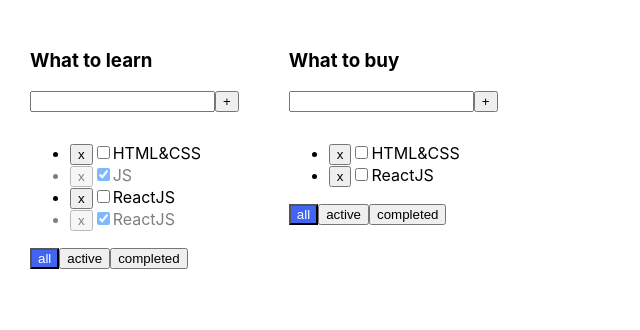
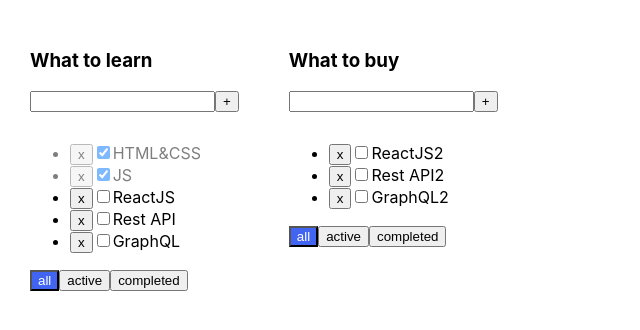
Before and after one commit to DaniyelGit/Todolist, a React (Create React App) app: page / in a window 1280 px wide. Shown: the top 330 px of the page, without its empty margins (0-640 px from the left). Built offline with nearby package versions, Linux system fonts and the light colour scheme.

Commit message:
functions refactor for new state (changeChecked, addedTask, removeTask).

```diff
--- a/src/App.tsx
+++ b/src/App.tsx
@@ -22,59 +22,63 @@ function App() {
    const todolistID2 = v1();
 
    const [todolists, setTodolists] = useState<Array<TodolistType>>([
-      {id: v1(), title: 'What to learn', filter: 'all'},
-      {id: v1(), title: 'What to buy', filter: 'active'},
+      {id: todolistID1, title: 'What to learn', filter: 'all'},
+      {id: todolistID2, title: 'What to buy', filter: 'active'},
    ])
 
+   let [tasks, setTasks] = useState({
+      [todolistID1]:[
+         {id: v1(), title: "HTML&CSS", isDone: true},
+         {id: v1(), title: "JS", isDone: true},
+         {id: v1(), title: "ReactJS", isDone: false},
+         {id: v1(), title: "Rest API", isDone: false},
+         {id: v1(), title: "GraphQL", isDone: false},
+      ],
+      [todolistID2]:[
+         {id: v1(), title: "HTML&CSS2", isDone: true},
+         {id: v1(), title: "JS2", isDone: true},
+         {id: v1(), title: "ReactJS2", isDone: false},
+         {id: v1(), title: "Rest API2", isDone: false},
+         {id: v1(), title: "GraphQL2", isDone: false},
+      ]
+   });
 
-   const [tasks, setTasks] = useState<Array<TasksType>>([
-      {id: v1(), title: "HTML&CSS", isDone: false},
-      {id: v1(), title: "JS", isDone: true},
-      {id: v1(), title: "ReactJS", isDone: false},
-      {id: v1(), title: "ReactJS", isDone: true},
-   ]);
 
-   const [filterTask, setFilterTask] = useState<FilterValuesType>('all')
-
-   const removeTask = (taskId: string) => {
-      setTasks(tasks.filter(task => task.id !== taskId));
+   const removeTask = (todoID: string, taskId: string) => {
+      setTasks({...tasks, [todoID]: tasks[todoID].filter(t => t.id !== taskId)});
    }
 
    const changeFilter = (todoID: string, valueFilter: FilterValuesType) => {
-      setTodolists(todolists.map(tl => tl.id === todoID ? {...tl, filter: valueFilter} : tl));
+      setTodolists(todolists.map(tl => tl.id === todoID
+         ? {...tl, filter: valueFilter}
+         : tl)
+      );
    };
 
-   const addTask = (titleTask: string) => {
+   const addTask = (todoID:string, titleTask: string) => {
       const newTask = {id: v1(), title: titleTask, isDone: false};
-      setTasks([...tasks, newTask]);
+      setTasks({...tasks, [todoID]: [newTask, ...tasks[todoID]]});
    };
 
-   const changeChecked = (eventBool: boolean, taskID: string) => {
-      setTasks([...tasks].map(item => item.id === taskID ?
-         {...item, isDone: eventBool}
-         : item));
+   const changeChecked = (todoID: string, eventBool: boolean, taskID: string) => {
+      setTasks({...tasks,
+         [todoID]: tasks[todoID].map(t => t.id === taskID
+            ? {...t, isDone: eventBool}
+            : t)
+      })
    };
 
-
-   // filtered tasks
-   /*let filteredTasks = tasks;
-   if (filterTask === 'active') {
-      filteredTasks = tasks.filter(item => !item.isDone)
-   }
-   if (filterTask === 'completed') {
-      filteredTasks = tasks.filter(item => item.isDone)
-   }*/
 
    return (
       <div className="App">
          {
             todolists.map(tl => {
-               let filteredTasks = tasks;
+               let filteredTasks = tasks[tl.id];
                if (tl.filter === 'active') {
-                  filteredTasks = tasks.filter(item => !item.isDone)
+                  filteredTasks = tasks[tl.id].filter(item => !item.isDone)
                }
                if (tl.filter === 'completed') {
-                  filteredTasks = tasks.filter(item => item.isDone)
+                  filteredTasks = tasks[tl.id].filter(item => item.isDone)
                }
                return (
                   <Todolist
--- a/src/components/Todolist/Todolist.tsx
+++ b/src/components/Todolist/Todolist.tsx
@@ -8,10 +8,10 @@ type TodolistPropsType = {
    todoID: string
    title: string
    tasks: TasksType[]
-   removeTask: (taskId: string) => void
+   removeTask: (todoID: string, taskId: string) => void
    changeFilter: (todoID: string, valueFilter: FilterValuesType) => void
-   addTask: (titleTask: string) => void
-   changeChecked: (eventBool: boolean, taskID: string) => void
+   addTask: (todoID: string, titleTask: string) => void
+   changeChecked: (todoID: string, eventBool: boolean, taskID: string) => void
 }
 
 export const Todolist = (props: TodolistPropsType) => {
@@ -32,7 +32,7 @@ export const Todolist = (props: TodolistPropsType) => {
 
    const addTaskHandler = () => {
       if (valueInput.trim() !== '') {
-         addTask(valueInput.trim());
+         addTask(todoID, valueInput.trim());
          setValueInput('');
       }
       else {
@@ -47,11 +47,11 @@ export const Todolist = (props: TodolistPropsType) => {
    };
 
    const removeTaskHandler = (taskID: string) => {
-      removeTask(taskID);
+      removeTask(todoID, taskID);
    };
 
    const changeCheckedHandler = (eventBool: boolean, taskID: string) => {
-      changeChecked(eventBool, taskID);
+      changeChecked(todoID, eventBool, taskID);
    };
 
    const onKeyPressHandler = (e: KeyboardEvent<HTMLInputElement>) => {
```
